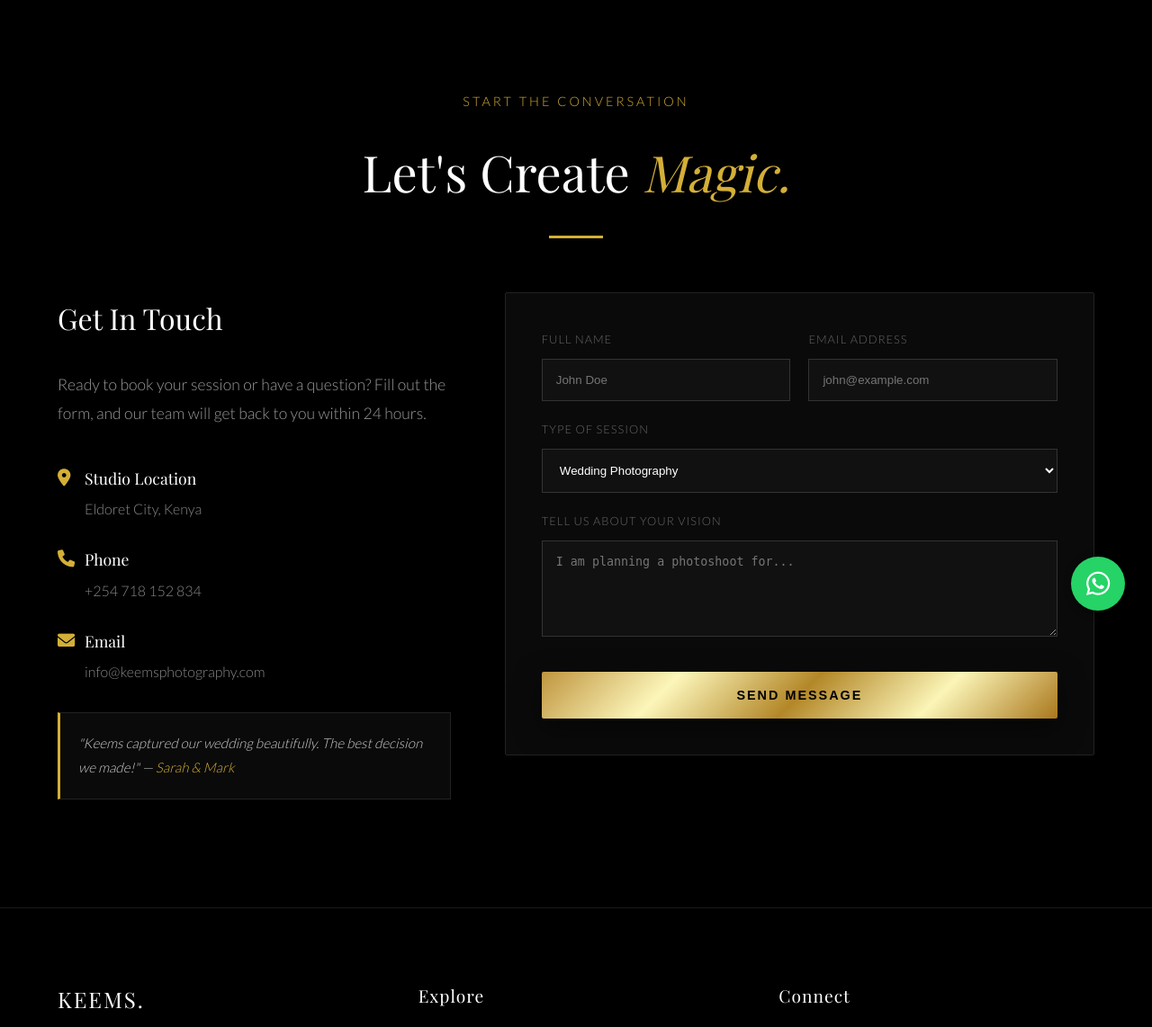
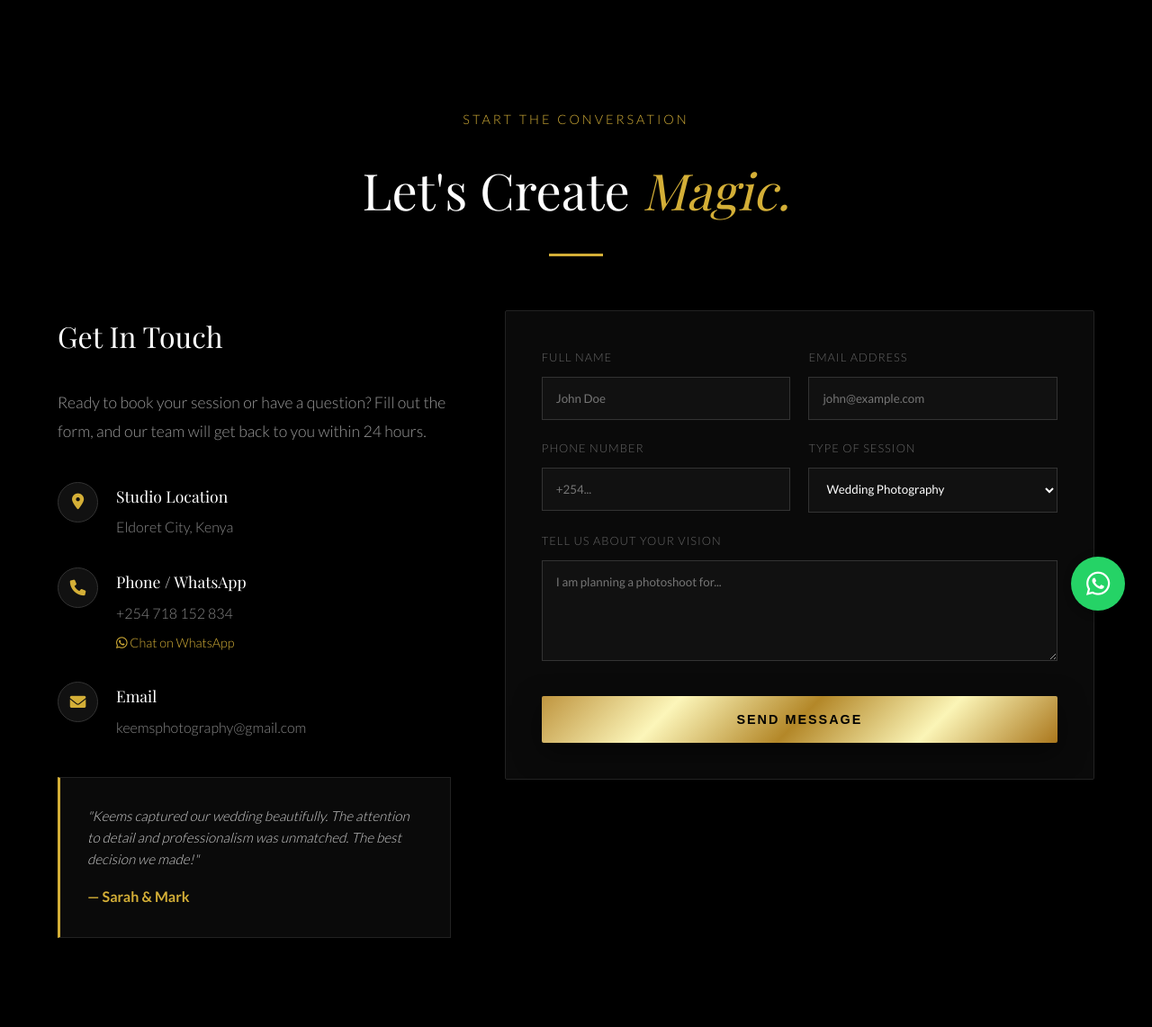
Before and after one commit to kelvin-keter/keems-photography, a Flask app: page /contact in a window 1280 px wide. Shown: the part 91-1233 px from the top of the page at 90% size. Run offline with Flask 3, Linux system fonts and the light colour scheme; some web fonts are replaced.

Commit message:
Completed Contact page and finished website structure

```diff
--- a/templates/contact.html
+++ b/templates/contact.html
@@ -1,7 +1,7 @@
 {% extends "base.html" %}
 
 {% block content %}
-<section style="background-color: #000; padding: 100px 0 60px; text-align: center;">
+<section style="background-color: #000; padding: 120px 0 60px; text-align: center;">
     <div class="container">
         <p style="color: var(--gold-primary); letter-spacing: 3px; text-transform: uppercase; font-size: 0.9rem; margin-bottom: 15px;">Start The Conversation</p>
         <h1 style="font-family: var(--font-head); font-size: 3.5rem; color: #fff; margin-bottom: 20px;">
@@ -11,46 +11,50 @@
     </div>
 </section>
 
-<section style="background-color: #000; padding-bottom: 120px;">
+<section style="background-color: #000; padding-bottom: 100px;">
     <div class="container">
         <div style="display: flex; flex-wrap: wrap; gap: 60px;">
 
             <div style="flex: 1; min-width: 300px;">
-                <h3 style="font-size: 2rem; margin-bottom: 30px; color: #fff;">Get In Touch</h3>
+                <h3 style="font-size: 2rem; margin-bottom: 30px; color: #fff; font-family: var(--font-head);">Get In Touch</h3>
                 <p style="color: #999; line-height: 1.8; margin-bottom: 40px; font-size: 1.1rem;">
                     Ready to book your session or have a question? Fill out the form, and our team will get back to you within 24 hours.
                 </p>
 
-                <div style="margin-bottom: 30px;">
-                    <div style="display: flex; align-items: flex-start; margin-bottom: 25px;">
-                        <i class="fa-solid fa-location-dot" style="color: var(--gold-primary); font-size: 1.2rem; margin-top: 5px; width: 30px;"></i>
+                <div style="margin-bottom: 40px;">
+                    <div class="contact-row">
+                        <div class="icon-box"><i class="fa-solid fa-location-dot"></i></div>
                         <div>
                             <h4 style="color: #fff; font-size: 1.1rem; margin-bottom: 5px;">Studio Location</h4>
                             <p style="color: #888;">Eldoret City, Kenya</p>
                         </div>
                     </div>
 
-                    <div style="display: flex; align-items: flex-start; margin-bottom: 25px;">
-                        <i class="fa-solid fa-phone" style="color: var(--gold-primary); font-size: 1.2rem; margin-top: 5px; width: 30px;"></i>
+                    <div class="contact-row">
+                        <div class="icon-box"><i class="fa-solid fa-phone"></i></div>
                         <div>
-                            <h4 style="color: #fff; font-size: 1.1rem; margin-bottom: 5px;">Phone</h4>
+                            <h4 style="color: #fff; font-size: 1.1rem; margin-bottom: 5px;">Phone / WhatsApp</h4>
                             <p style="color: #888;">+254 718 152 834</p>
+                            <a href="https://wa.me/254718152834" target="_blank" style="color: var(--gold-primary); font-size: 0.9rem; text-decoration: none; margin-top: 5px; display: inline-block;">
+                                <i class="fa-brands fa-whatsapp"></i> Chat on WhatsApp
+                            </a>
                         </div>
                     </div>
 
-                    <div style="display: flex; align-items: flex-start; margin-bottom: 25px;">
-                        <i class="fa-solid fa-envelope" style="color: var(--gold-primary); font-size: 1.2rem; margin-top: 5px; width: 30px;"></i>
+                    <div class="contact-row">
+                        <div class="icon-box"><i class="fa-solid fa-envelope"></i></div>
                         <div>
                             <h4 style="color: #fff; font-size: 1.1rem; margin-bottom: 5px;">Email</h4>
-                            <p style="color: #888;">info@keemsphotography.com</p>
+                            <p style="color: #888;">keemsphotography@gmail.com</p>
                         </div>
                     </div>
                 </div>
 
-                <div style="padding: 20px; border: 1px solid #222; border-left: 3px solid var(--gold-primary); background: #0a0a0a;">
-                    <p style="font-style: italic; color: #ccc; font-size: 0.95rem;">
-                        "Keems captured our wedding beautifully. The best decision we made!" — <span style="color: var(--gold-primary);">Sarah & Mark</span>
+                <div style="padding: 30px; border: 1px solid #222; border-left: 3px solid var(--gold-primary); background: #0a0a0a;">
+                    <p style="font-style: italic; color: #ccc; font-size: 0.95rem; line-height: 1.6;">
+                        "Keems captured our wedding beautifully. The attention to detail and professionalism was unmatched. The best decision we made!"
                     </p>
+                    <p style="color: var(--gold-primary); margin-top: 15px; font-weight: 700;">— Sarah & Mark</p>
                 </div>
             </div>
 
@@ -59,26 +63,23 @@
 
                     <div style="display: flex; gap: 20px; flex-wrap: wrap; margin-bottom: 20px;">
                         <div style="flex: 1; min-width: 200px;">
-                            <label style="display: block; color: #666; font-size: 0.8rem; letter-spacing: 1px; margin-bottom: 10px; text-transform: uppercase;">Full Name</label>
-                            <input type="text" placeholder="John Doe"
-                                   style="width: 100%; padding: 15px; background: #111; border: 1px solid #333; color: #fff; outline: none; transition: 0.3s;"
-                                   onfocus="this.style.borderColor='var(--gold-primary)'"
-                                   onblur="this.style.borderColor='#333'">
+                            <label class="form-label">Full Name</label>
+                            <input type="text" class="form-input" placeholder="John Doe" required>
                         </div>
                         <div style="flex: 1; min-width: 200px;">
-                            <label style="display: block; color: #666; font-size: 0.8rem; letter-spacing: 1px; margin-bottom: 10px; text-transform: uppercase;">Email Address</label>
-                            <input type="email" placeholder="john@example.com"
-                                   style="width: 100%; padding: 15px; background: #111; border: 1px solid #333; color: #fff; outline: none; transition: 0.3s;"
-                                   onfocus="this.style.borderColor='var(--gold-primary)'"
-                                   onblur="this.style.borderColor='#333'">
+                            <label class="form-label">Email Address</label>
+                            <input type="email" class="form-input" placeholder="john@example.com" required>
                         </div>
                     </div>
 
-                    <div style="margin-bottom: 20px;">
-                        <label style="display: block; color: #666; font-size: 0.8rem; letter-spacing: 1px; margin-bottom: 10px; text-transform: uppercase;">Type of Session</label>
-                        <select style="width: 100%; padding: 15px; background: #111; border: 1px solid #333; color: #fff; outline: none; cursor: pointer;"
-                                onfocus="this.style.borderColor='var(--gold-primary)'"
-                                onblur="this.style.borderColor='#333'">
+                    <div style="display: flex; gap: 20px; flex-wrap: wrap; margin-bottom: 20px;">
+                        <div style="flex: 1; min-width: 200px;">
+                            <label class="form-label">Phone Number</label>
+                            <input type="tel" class="form-input" placeholder="+254..." required>
+                        </div>
+                        <div style="flex: 1; min-width: 200px;">
+                            <label class="form-label">Type of Session</label>
+                            <select class="form-input">
                                 <option>Wedding Photography</option>
                                 <option>Portrait Session</option>
                                 <option>Event Coverage</option>
@@ -86,13 +87,11 @@
                                 <option>Other</option>
                             </select>
                         </div>
+                    </div>
 
                     <div style="margin-bottom: 30px;">
-                        <label style="display: block; color: #666; font-size: 0.8rem; letter-spacing: 1px; margin-bottom: 10px; text-transform: uppercase;">Tell us about your vision</label>
-                        <textarea rows="5" placeholder="I am planning a photoshoot for..."
-                                  style="width: 100%; padding: 15px; background: #111; border: 1px solid #333; color: #fff; outline: none; resize: vertical; transition: 0.3s;"
-                                  onfocus="this.style.borderColor='var(--gold-primary)'"
-                                  onblur="this.style.borderColor='#333'"></textarea>
+                        <label class="form-label">Tell us about your vision</label>
+                        <textarea rows="5" class="form-input" placeholder="I am planning a photoshoot for..."></textarea>
                     </div>
 
                     <button type="submit" class="btn-primary" style="width: 100%; border: none; cursor: pointer;">Send Message</button>
@@ -102,4 +101,66 @@
         </div>
     </div>
 </section>
+
+<section style="height: 400px; width: 100%; filter: grayscale(100%) invert(90%) contrast(90%);">
+    <iframe
+        src="https://www.google.com/maps/embed?pb=!1m18!1m12!1m3!1d127641.06312676832!2d35.2697801!3d0.5142775!2m3!1f0!2f0!3f0!3m2!1i1024!2i768!4f13.1!3m3!1m2!1s0x178101ae37f9f535%3A0x62a81933e1795748!2sEldoret!5e0!3m2!1sen!2ske!4v1700000000000!5m2!1sen!2ske"
+        width="100%"
+        height="100%"
+        style="border:0;"
+        allowfullscreen=""
+        loading="lazy"
+        referrerpolicy="no-referrer-when-downgrade">
+    </iframe>
+</section>
+
+<style>
+    /* Styling for the contact rows */
+    .contact-row {
+        display: flex;
+        align-items: flex-start;
+        margin-bottom: 30px;
+    }
+
+    .icon-box {
+        width: 45px;
+        height: 45px;
+        background: #111;
+        border: 1px solid #333;
+        border-radius: 50%;
+        display: flex;
+        align-items: center;
+        justify-content: center;
+        margin-right: 20px;
+        color: var(--gold-primary);
+        font-size: 1.1rem;
+        flex-shrink: 0;
+    }
+
+    /* Form Styles */
+    .form-label {
+        display: block;
+        color: #666;
+        font-size: 0.8rem;
+        letter-spacing: 1px;
+        margin-bottom: 10px;
+        text-transform: uppercase;
+    }
+
+    .form-input {
+        width: 100%;
+        padding: 15px;
+        background: #111;
+        border: 1px solid #333;
+        color: #fff;
+        outline: none;
+        transition: 0.3s;
+        font-family: 'Lato', sans-serif;
+    }
+
+    .form-input:focus {
+        border-color: var(--gold-primary);
+        background: #161616;
+    }
+</style>
 {% endblock %}
```
Lines whose indentation alone changed are shown as unchanged.
